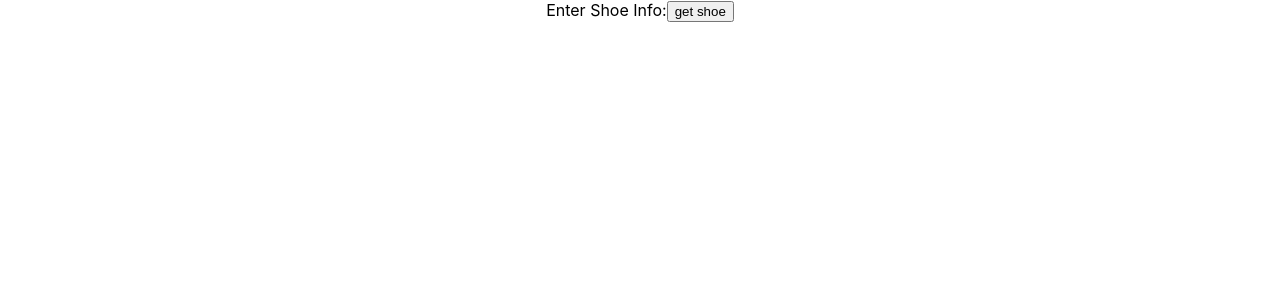
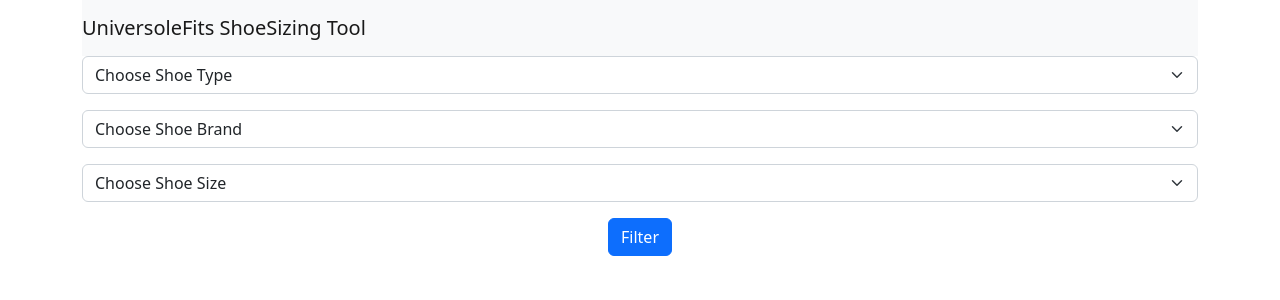
Before and after one commit to arashinho-gh/Shoe-Plugin, a React (Create React App) app in the folder deltahacks/: page / in a window 1280 px wide. Shown: the top 300 px of the page. Built offline with nearby package versions, Linux system fonts and the light colour scheme.

Commit message:
simple form

```diff
--- a/deltahacks/package.json
+++ b/deltahacks/package.json
@@ -6,8 +6,10 @@
     "@testing-library/jest-dom": "^5.16.5",
     "@testing-library/react": "^13.4.0",
     "@testing-library/user-event": "^13.5.0",
+    "bootstrap": "^5.2.3",
     "react": "^18.2.0",
     "react-dom": "^18.2.0",
+    "react-router-dom": "^6.6.2",
     "react-scripts": "5.0.1",
     "web-vitals": "^2.1.4"
   },
--- a/deltahacks/public/index.html
+++ b/deltahacks/public/index.html
@@ -1,3 +1,4 @@
+
 <!DOCTYPE html>
 <html lang="en">
   <head>
--- a/deltahacks/src/App.js
+++ b/deltahacks/src/App.js
@@ -1,29 +1,88 @@
-import logo from './logo.svg';
-import './App.css';
+import React from "react";
+import "bootstrap/dist/css/bootstrap.min.css";
+import "bootstrap/dist/js/bootstrap.bundle.min.js";
+import "./App.css";
+import { Button } from "antd";
+// import AuthContextProvider from "./contexts/AuthContextProvider";
+const data = {
+  athletic: {
+    Nike: -0.5,
+    Adidas: 0,
+    Puma: 0,
+    Reebok: -0.5,
+  },
+  dress: {
+    "Cole Haan": -0.5,
+    "Johnston & Murphy": 0,
+    Aldo: -0.5,
+    "Calvin Klein": -0.5,
+  },
+  casual: {
+    Converse: 0,
+    Vans: 0,
+    Toms: 0,
+    Sperry: 0,
+  },
+};
 
-function App() {
-
-  function test(){
-    /* eslint-disable no-undef */
-    chrome.tabs.query({active: true, currentWindow:true}, tabs=>{
-      const activeTabId = tabs[0].id;
-      chrome.scripting.executeScript(
-        {
-          target: {tabId: activeTabId},
-          //function: ()=>alert("React chrome extension alert")
-          function: ()=>{document.body.innerHTML = "Hello World"}
-        }
-      )
-    })
-  }
-
+const App = () => {
   return (
     <div className="App">
-      Enter Shoe Info:
-      <button onClick={test}>get shoe </button>
+      <div class="container">
+        <nav class="navbar navbar-expand-lg navbar-light bg-light">
+          <a class="navbar-brand" href="#">
+            UniversoleFits ShoeSizing Tool
+          </a>
+          <button
+            class="navbar-toggler"
+            type="button"
+            data-toggle="collapse"
+            data-target="#navbarSupportedContent"
+            aria-controls="navbarSupportedContent"
+            aria-expanded="false"
+            aria-label="Toggle navigation"
+          >
+            <span class="navbar-toggler-icon"></span>
+          </button>
 
+          <div class="collapse navbar-collapse" id="navbarSupportedContent">
+            <ul class="navbar-nav mr-auto"></ul>
+          </div>
+        </nav>
+        <form class="row g-3">
+          <div class="col-12">
+            <select class="form-select" aria-label="Default select example">
+              <option selected>Choose Shoe Type</option>
+              <option value="1">One</option>
+              <option value="2">Two</option>
+              <option value="3">Three</option>
+            </select>
+          </div>
+          <div class="col-12">
+            <select class="form-select" aria-label="Default select example">
+            <option selected>Choose Shoe Brand</option>
+              <option value="1">One</option>
+              <option value="2">Two</option>
+              <option value="3">Three</option>
+            </select>
+          </div>
+          <div class="col-12">
+            <select class="form-select" aria-label="Default select example">
+            <option selected>Choose Shoe Size</option>
+              <option value="1">One</option>
+              <option value="2">Two</option>
+              <option value="3">Three</option>
+            </select>
+          </div>
+          <div class="col-12">
+            <button type="submit" class="btn btn-primary">
+              Filter
+            </button>
+          </div>
+        </form>
+      </div>
     </div>
   );
-}
+};
 
 export default App;
--- /dev/null
+++ b/deltahacks/src/contexts/AuthContextProvider.js
@@ -0,0 +1,19 @@
+// import React, {createContext, useState} from 'react';
+
+// export const AuthContext = createContext();
+
+// const AuthContextProvider = (props) => {
+//   const [isAuthenticated, setIsAuthenticated] = useState(false);
+
+//   const toggleAuth = () => {
+//     setIsAuthenticated(!isAuthenticated);
+//   }
+
+//   return (
+//     <AuthContext.Provider value={{isAuthenticated, toggleAuth}}>
+//       {props.children}
+//     </AuthContext.Provider>
+//   );
+// }
+
+// export default AuthContextProvider;
```
Also changed, not shown: package.json (added, +7 -0 lines), 2 other files (tests, documents, lock files or other folders).
